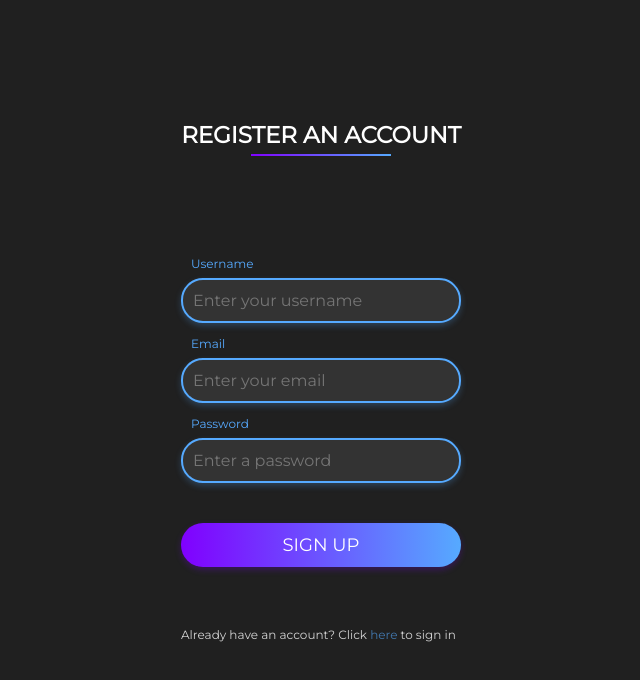
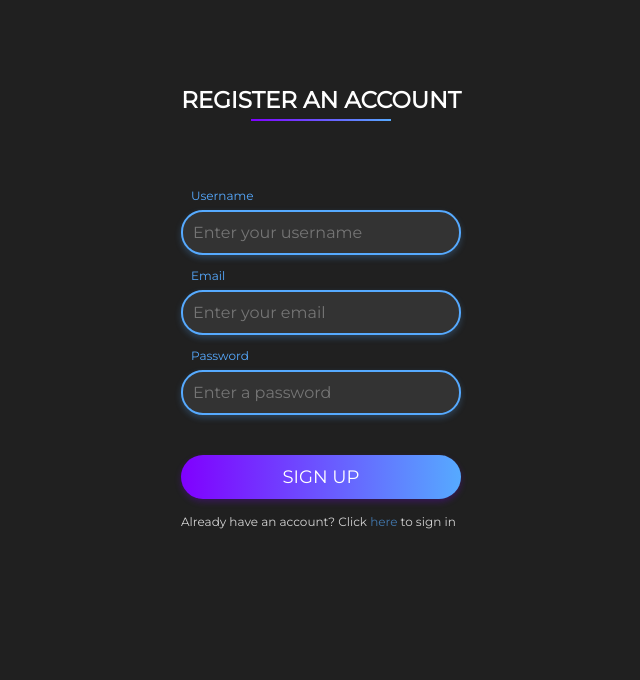
Before and after one commit to the-rebirth-project/socializer, a React (Create React App) app: page /register in a window 1280 px wide. Shown: the top 680 px of the page, without its empty margins (319-959 px from the left). Built offline with nearby package versions, Linux system fonts and the light colour scheme.

Commit message:
:bug: Fix background color not covering entire screen

```diff
--- a/src/views/LoginView/index.tsx
+++ b/src/views/LoginView/index.tsx
@@ -5,20 +5,27 @@ import { SubHeading } from '../../components/shared/SubHeading';
 import { FancyButton } from '../../components/shared/FancyButton';
 import { SmallText } from '../../components/shared/SmallText';
 import { LinkText } from '../../components/shared/LinkText';
-import { Wrapper, ButtonContainer } from '../RegisterView/styles';
+import {
+  Wrapper,
+  ButtonContainer,
+  GlobalBackground
+} from '../RegisterView/styles';
 
 export const LoginView: React.FC<RouteComponentProps> = () => {
   return (
+    <>
+      <GlobalBackground />
       <Wrapper>
         <SubHeading>Enter Credentials</SubHeading>
         <LoginForm />
         <ButtonContainer>
           <FancyButton>Sign In</FancyButton>
           <SmallText>
-          Don't have an account? Click <LinkText to='/register'>here</LinkText>{' '}
-          to sign up
+            Don't have an account? Click{' '}
+            <LinkText to='/register'>here</LinkText> to sign up
           </SmallText>
         </ButtonContainer>
       </Wrapper>
+    </>
   );
 };
--- a/src/views/RegisterView/index.tsx
+++ b/src/views/RegisterView/index.tsx
@@ -5,10 +5,12 @@ import { SubHeading } from '../../components/shared/SubHeading';
 import { FancyButton } from '../../components/shared/FancyButton';
 import { SmallText } from '../../components/shared/SmallText';
 import { LinkText } from '../../components/shared/LinkText';
-import { Wrapper, ButtonContainer } from './styles';
+import { Wrapper, ButtonContainer, GlobalBackground } from './styles';
 
 export const RegisterView: React.FC<RouteComponentProps> = () => {
   return (
+    <>
+      <GlobalBackground />
       <Wrapper>
         <SubHeading>Register an account</SubHeading>
         <RegisterForm />
@@ -20,5 +22,6 @@ export const RegisterView: React.FC<RouteComponentProps> = () => {
           </SmallText>
         </ButtonContainer>
       </Wrapper>
+    </>
   );
 };
--- a/src/views/RegisterView/styles.ts
+++ b/src/views/RegisterView/styles.ts
@@ -1,7 +1,7 @@
-import styled from 'styled-components';
+import styled, { createGlobalStyle } from 'styled-components';
 
 export const Wrapper = styled.div`
-  min-height: 100vh;
+  height: 100vh;
   width: 100vw;
   padding: 6.5rem 0rem;
   background-color: ${props => props.theme.colors.background};
@@ -11,6 +11,12 @@ export const Wrapper = styled.div`
   justify-content: center;
 `;
 
+export const GlobalBackground = createGlobalStyle`
+  body {
+    background-color: ${props => props.theme.colors.background};
+  }
+`;
+
 export const ButtonContainer = styled.div`
   display: grid;
   height: 100%;
```
Lines whose indentation alone changed are shown as unchanged.
